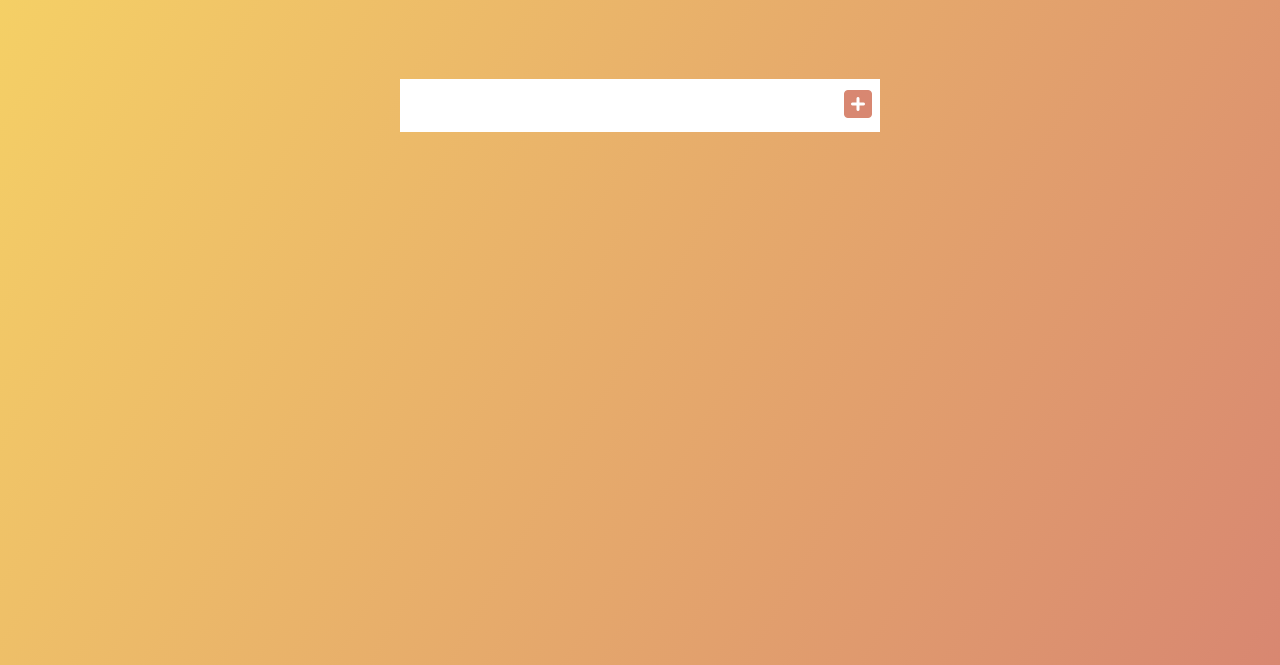
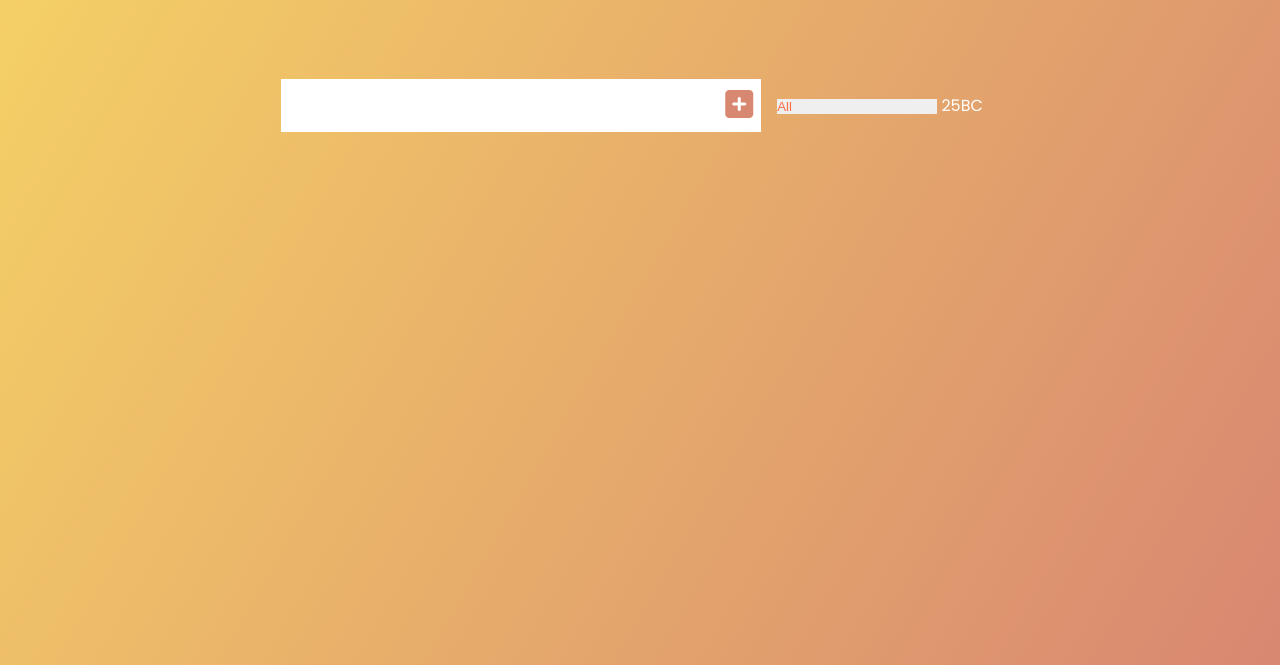
Before and after one commit to ilhanbuhic/Finished-Projects, a plain HTML site: page Todo list/index.html in a window 1280 px wide. Shown: the part 135-800 px from the top of the page. Drawn offline with Linux system fonts and the light colour scheme.

Commit message:
Added HTML / Updated CSS

```diff
--- a/Todo list/app.js
+++ b/Todo list/app.js
@@ -43,14 +43,18 @@ function addTodo(e) {
 function checkDelete(e) {
   const item = e.target
   // Delete todo
-  if(item.classList[0] === 'trash-btn') {
+  if (item.classList[0] === "trash-btn") {
     const todo = item.parentElement
-    todo.remove()
+    //Animation
+    todo.classList.add('fall')
+    todo.addEventListener('transitionend', function() {
+      todo.remove()
+    })
   }
 
   // Check todo
-  if (item.classList[0] === 'complete-btn') {
+  if (item.classList[0] === "complete-btn") {
     const todo = item.parentElement
-    todo.classList.toggle('completed')
+    todo.classList.toggle("completed")
   }
 }
--- a/Todo list/index.html
+++ b/Todo list/index.html
@@ -22,6 +22,13 @@
       <button class="todo-button" type="submit">
         <i class="fas fa-plus-square"></i>
       </button>
+      <div class="select">
+        <select name="todos" class="filter-todo">
+          <option value="all">All</option>
+          <option value="completed">Completed</option>
+          <option value="uncompleted">Uncompleted</option>
+        </select>
+      </div>
     </form>
     <div class="todo-container">
       <ul class="todo-list"></ul>
--- a/Todo list/style.css
+++ b/Todo list/style.css
@@ -62,6 +62,7 @@ form button:hover {
   display: flex;
   justify-content: space-between;
   align-items: center;
+  transition: all .3s ease;
 }
 
 .todo li {
@@ -90,3 +91,37 @@ form button:hover {
 .fa-check {
   pointer-events: none;
 }
+
+.completed {
+  text-decoration: line-through;
+  opacity: 0.5;
+}
+
+.fall {
+  transform: translateY(8rem) rotateZ(20deg);
+  opacity: 0;
+}
+
+select {
+  -webkit-appearance: none;
+  -moz-appearance: none;
+  appearance: none;
+  border: none;
+}
+
+.select {
+  margin: 1rem;
+  position: relative;
+  overflow: hidden;
+}
+
+select {
+  color: #ff6f47;
+  width: 10rem;
+  cursor: pointer;
+}
+
+.select::after {
+  content: "25BC"
+
+}
```
